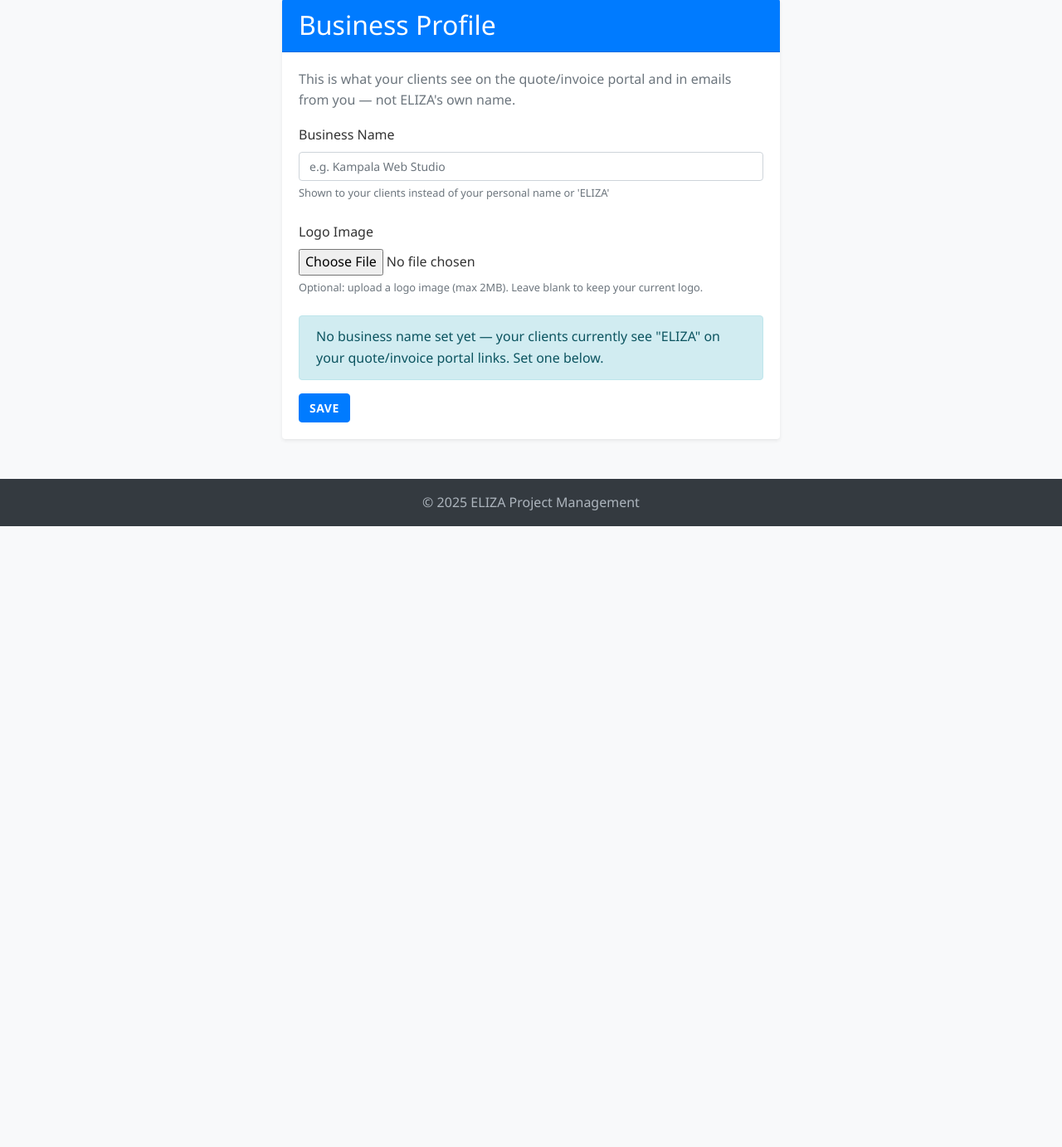
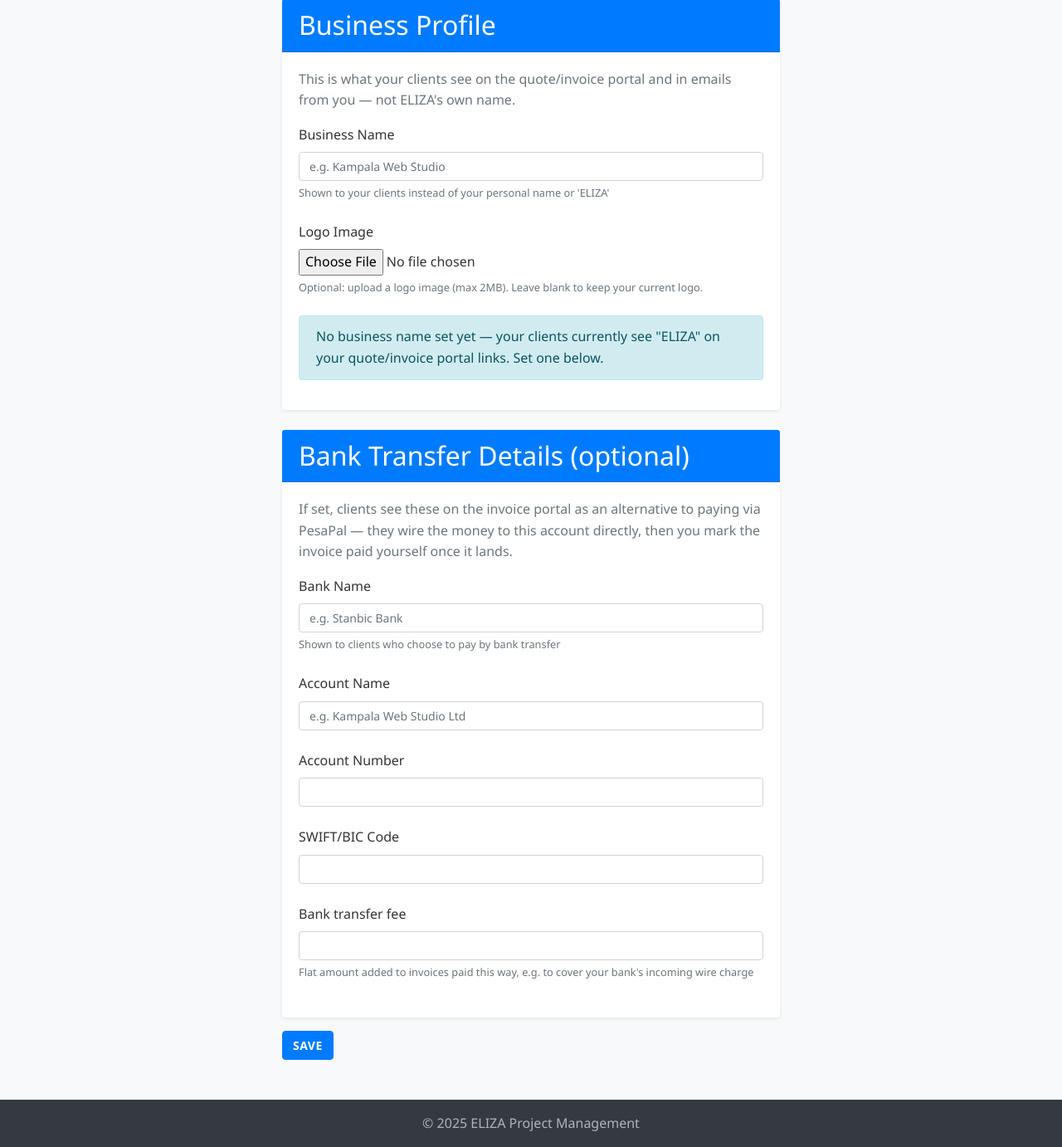
Before and after one commit to samsoftware76/ELIZA-Simple, a Flask app: page /profile in a window 1280 px wide. Shown: the part 132-1514 px from the top of the page at 83% size. Before the commit the page ends 766 px from the top, so only its background shows below. Run offline with Flask 3, Linux system fonts and the light colour scheme; the visitor is signed in with stand-in values (Sample User, id 1); data that the repository does not hold is empty; some libraries are stand-ins or nearby versions.

Commit message:
Add manual bank-transfer payment option to invoices, with a flat fee
Clients paying by international bank wire lose 7-10% to bank fees on a
normal invoice - this lets a freelancer offer bank transfer as an
alternative to PesaPal, with a configurable flat fee (e.g. the ~$40
destination bank charge) added transparently to the total shown to the
client, rather than absorbing it or leaving it as a surprise.

No new payment gateway - the client wires the money directly and the
freelancer marks the invoice paid themselves via the existing
invoice_mark_paid route once it lands, same as any manual payment.

- User gets 5 new optional columns (bank_name, bank_account_name,
  bank_account_number, bank_swift_code, bank_transfer_fee) - tenant-level
  settings resolved via get_owner_id(), same pattern as the existing
  business_name/business_logo_url branding fields.
- Configured on the same /profile page as business branding.
- Shown on the public invoice portal page only when bank_name is actually
  set (verified live: the section correctly disappears when unconfigured,
  not an always-on placeholder) - bank details plus a clearly labeled
  fee-inclusive total, purely informational, no new button or route.

Caught and fixed during build: profile.html originally had two separate
<form> tags both bound to the same BusinessProfileForm - since WTForms
treats a missing Optional() field as blank, saving either form alone would
have silently wiped the other's fields. Merged into one form.

Verified end-to-end with throwaway data only: saved and reloaded all 5
fields, confirmed the portal page shows the correct fee-inclusive total,
confirmed clearing the fields correctly hides the section again. No real
accounts touched; all test data cleaned up and confirmed removed.

Co-Authored-By: Claude Sonnet 5 <noreply@anthropic.com>
Claude-Session: https://claude.ai/code/session_019R6eaABPf2QKYhko84nt86

```diff
--- a/api/index.py
+++ b/api/index.py
@@ -329,6 +329,13 @@ def profile():
             if saved_path:
                 owner.business_logo_url = saved_path
         # else: no new file chosen - leave the existing logo alone.
+        # Bank transfer details - same owner-row pattern as business_name
+        # above, not current_user's own row.
+        owner.bank_name = form.bank_name.data
+        owner.bank_account_name = form.bank_account_name.data
+        owner.bank_account_number = form.bank_account_number.data
+        owner.bank_swift_code = form.bank_swift_code.data
+        owner.bank_transfer_fee = form.bank_transfer_fee.data
         db.session.add(owner)
         db.session.commit()
         flash('Business profile updated.', 'success')
--- a/forms.py
+++ b/forms.py
@@ -139,6 +139,18 @@ class BusinessProfileForm(FlaskForm):
                                  description="Shown to your clients instead of your personal name or 'ELIZA'")
     business_logo = FileField('Logo Image', validators=[FileAllowed(['png', 'jpg', 'jpeg', 'gif', 'webp'], 'Images only (png/jpg/jpeg/gif/webp).')],
                                description="Optional: upload a logo image (max 2MB). Leave blank to keep your current logo.")
+    # Manual "pay by bank transfer" details (see User.bank_name etc. in
+    # models/models.py) - all optional, shown to clients on the invoice
+    # portal only once bank_name is set. No new payment gateway: the client
+    # wires the money directly and the freelancer marks the invoice paid
+    # themselves via the existing invoice_mark_paid route.
+    bank_name = StringField('Bank Name', validators=[Optional(), Length(max=150)],
+                             description="Shown to clients who choose to pay by bank transfer")
+    bank_account_name = StringField('Account Name', validators=[Optional(), Length(max=150)])
+    bank_account_number = StringField('Account Number', validators=[Optional(), Length(max=50)])
+    bank_swift_code = StringField('SWIFT/BIC Code', validators=[Optional(), Length(max=20)])
+    bank_transfer_fee = FloatField('Bank transfer fee', validators=[Optional(), NumberRange(min=0)],
+                                    description="Flat amount added to invoices paid this way, e.g. to cover your bank's incoming wire charge")
     submit = SubmitField('Save')
 
 
--- a/models/models.py
+++ b/models/models.py
@@ -62,6 +62,23 @@ class User(db.Model, UserMixin):
     # HoneyBook "cannot remove logo" complaint this exists to avoid.
     business_name = db.Column(db.String(150))
     business_logo_url = db.Column(db.String(500))
+    # Manual "pay by bank transfer" details, shown to clients on the invoice
+    # portal as an alternative to the PesaPal button (see
+    # migrations/add_bank_transfer_fields.py). Tenant-level like business_name
+    # above - resolved via get_owner_id() wherever read/written, not
+    # necessarily current_user's own row. All nullable: bank transfer is
+    # opt-in, and the portal template only shows the section once bank_name
+    # is set. bank_transfer_fee is a flat amount in the invoice's own
+    # currency (e.g. 40.0 = "the receiving bank charges $40 on incoming
+    # wires", billed to the client on top of invoice.total) - there is no
+    # payment gateway involved, the client wires the money directly and the
+    # freelancer marks the invoice paid themselves via the existing
+    # invoice_mark_paid route once it lands.
+    bank_name = db.Column(db.String(150))
+    bank_account_name = db.Column(db.String(150))
+    bank_account_number = db.Column(db.String(50))
+    bank_swift_code = db.Column(db.String(20))
+    bank_transfer_fee = db.Column(db.Float)
     created_at = db.Column(db.DateTime, default=datetime.utcnow)
     updated_at = db.Column(db.DateTime, default=datetime.utcnow, onupdate=datetime.utcnow)
 
--- a/templates/profile.html
+++ b/templates/profile.html
@@ -4,17 +4,10 @@
 
 {% block content %}
 <div class="container mt-4">
-    <div class="card" style="max-width: 600px; margin: 0 auto;">
-        <div class="card-header bg-primary text-white">
-            <h2 class="mb-0">Business Profile</h2>
-        </div>
-        <div class="card-body">
-            <p class="text-muted">This is what your clients see on the quote/invoice portal and in emails from you &mdash; not ELIZA's own name.</p>
-
     {% with messages = get_flashed_messages(with_categories=true) %}
         {% if messages %}
             {% for category, message in messages %}
-                        <div class="alert alert-{{ category }} alert-dismissible fade show" role="alert">
+                <div class="alert alert-{{ category }} alert-dismissible fade show" style="max-width: 600px; margin: 0 auto 1rem;" role="alert">
                     {{ message }}
                     <button type="button" class="close" data-dismiss="alert" aria-label="Close">
                         <span aria-hidden="true">&times;</span>
@@ -24,8 +17,21 @@
         {% endif %}
     {% endwith %}
 
+    {# Single form wrapping both cards below - business_name/logo and the
+       bank_* fields are all fields on the one BusinessProfileForm, and
+       WTForms treats an Optional() field missing from the POST body as
+       blank, so splitting these into two separate <form> tags would wipe
+       out whichever card's fields weren't submitted on every save. #}
     <form method="POST" enctype="multipart/form-data">
         {{ form.hidden_tag() }}
+
+        <div class="card" style="max-width: 600px; margin: 0 auto;">
+            <div class="card-header bg-primary text-white">
+                <h2 class="mb-0">Business Profile</h2>
+            </div>
+            <div class="card-body">
+                <p class="text-muted">This is what your clients see on the quote/invoice portal and in emails from you &mdash; not ELIZA's own name.</p>
+
                 <div class="form-group">
                     {{ form.business_name.label }}
                     {{ form.business_name(class="form-control", placeholder="e.g. Kampala Web Studio") }}
@@ -49,9 +55,47 @@
                     No business name set yet &mdash; your clients currently see "ELIZA" on your quote/invoice portal links. Set one below.
                 </div>
                 {% endif %}
-                {{ form.submit(class="btn btn-primary") }}
-            </form>
+            </div>
+        </div>
+
+        <div class="card mt-4" style="max-width: 600px; margin: 0 auto;">
+            <div class="card-header bg-primary text-white">
+                <h2 class="mb-0">Bank Transfer Details (optional)</h2>
+            </div>
+            <div class="card-body">
+                <p class="text-muted">If set, clients see these on the invoice portal as an alternative to paying via PesaPal &mdash; they wire the money to this account directly, then you mark the invoice paid yourself once it lands.</p>
+
+                <div class="form-group">
+                    {{ form.bank_name.label }}
+                    {{ form.bank_name(class="form-control", placeholder="e.g. Stanbic Bank") }}
+                    <small class="form-text text-muted">{{ form.bank_name.description }}</small>
+                </div>
+                <div class="form-group">
+                    {{ form.bank_account_name.label }}
+                    {{ form.bank_account_name(class="form-control", placeholder="e.g. Kampala Web Studio Ltd") }}
+                </div>
+                <div class="form-group">
+                    {{ form.bank_account_number.label }}
+                    {{ form.bank_account_number(class="form-control") }}
+                </div>
+                <div class="form-group">
+                    {{ form.bank_swift_code.label }}
+                    {{ form.bank_swift_code(class="form-control") }}
+                </div>
+                <div class="form-group">
+                    {{ form.bank_transfer_fee.label }}
+                    {{ form.bank_transfer_fee(class="form-control") }}
+                    <small class="form-text text-muted">{{ form.bank_transfer_fee.description }}</small>
+                    {% for error in form.bank_transfer_fee.errors %}
+                        <div class="text-danger small">{{ error }}</div>
+                    {% endfor %}
                 </div>
             </div>
         </div>
+
+        <div style="max-width: 600px; margin: 1rem auto 0;">
+            {{ form.submit(class="btn btn-primary") }}
+        </div>
+    </form>
+</div>
 {% endblock %}
```
Also changed, not shown: migrations/add_bank_transfer_fields.py (added, +78 -0 lines), templates/portal/invoice.html (+30 -0 lines). Lines whose indentation alone changed are shown as unchanged.
